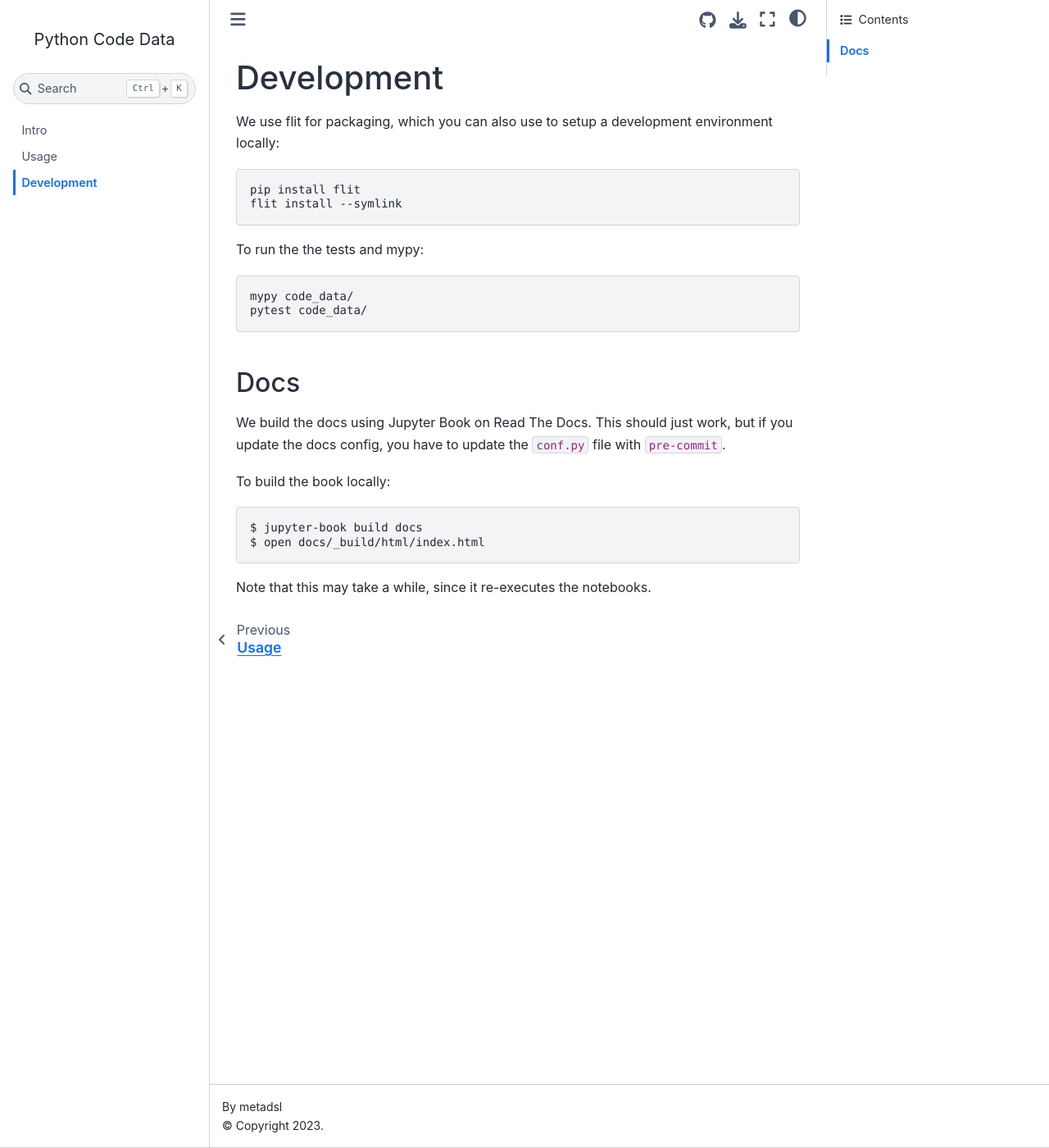
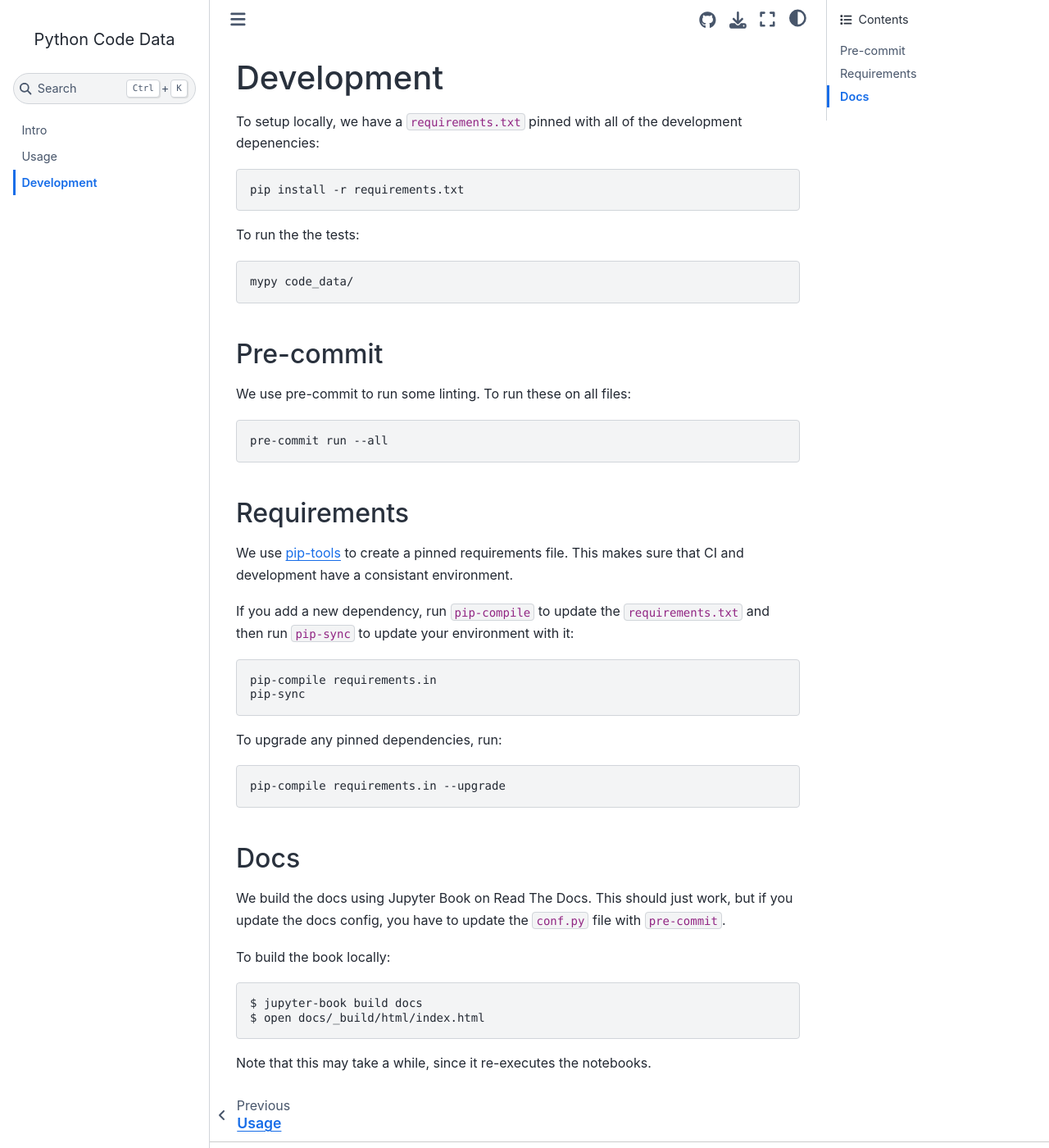
Before and after one commit to metadsl/python-code-data, a Jupyter Book: the page built from docs/development.md, in a window 1280 px wide and 1400 px high. Shown: the whole window at 82% size. Built offline with Jupyter Book 1.0.4 settings and Sphinx 7.4.7 and the Sphinx Book theme 1.1.4, drawn with Linux system fonts in a browser that asks for light colours.

Commit message:
Use lockfile for dev

````diff
--- a/docs/development.md
+++ b/docs/development.md
@@ -1,20 +1,45 @@
 # Development
 
-
-We use flit for packaging, which you can also use to setup a development environment locally:
+To setup locally, we have a `requirements.txt` pinned with all of the development
+depenencies:
 
 ```bash
-pip install flit
-flit install --symlink
+pip install -r requirements.txt
 ```
 
-To run the the tests and mypy:
+To run the the tests:
 
 ```bash
 mypy code_data/
-pytest code_data/
 ```
 
+## Pre-commit
+
+We use pre-commit to run some linting. To run these on all files:
+
+```bash
+pre-commit run --all
+```
+
+## Requirements
+
+We use [pip-tools](https://github.com/jazzband/pip-tools) to create a pinned
+requirements file. This makes sure that CI and development have a consistant
+environment.
+
+If you add a new dependency, run `pip-compile` to update the `requirements.txt`
+and then run `pip-sync` to update your environment with it:
+
+```bash
+pip-compile requirements.in
+pip-sync
+```
+
+To upgrade any pinned dependencies, run:
+
+```bash
+pip-compile requirements.in --upgrade
+```
 
 ## Docs
 
````
Also changed, not shown: pyproject.toml (+4 -3 lines), requirements.txt (added, +504 -0 lines), .pre-commit-config.yaml, .readthedocs.yaml, 2 other files.
